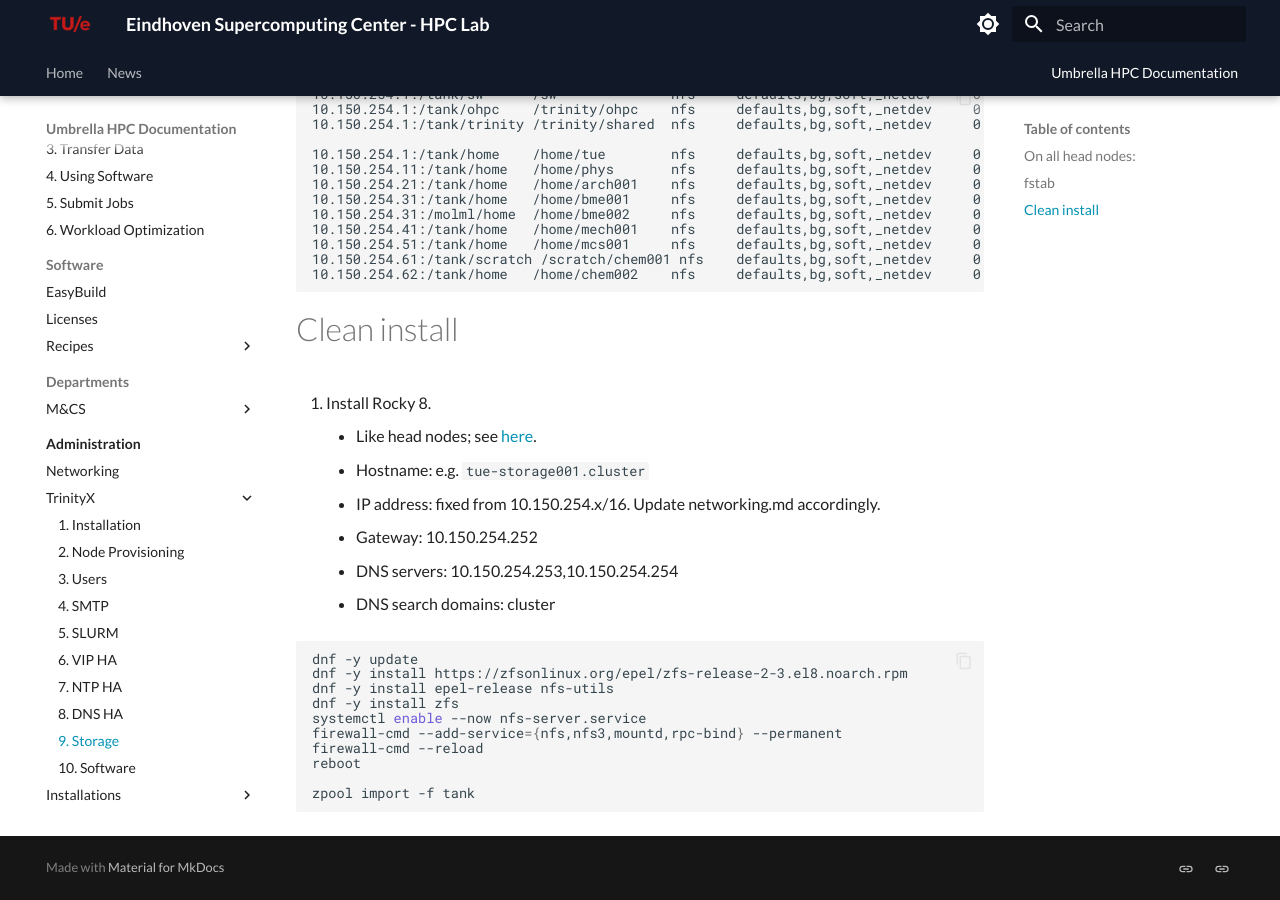
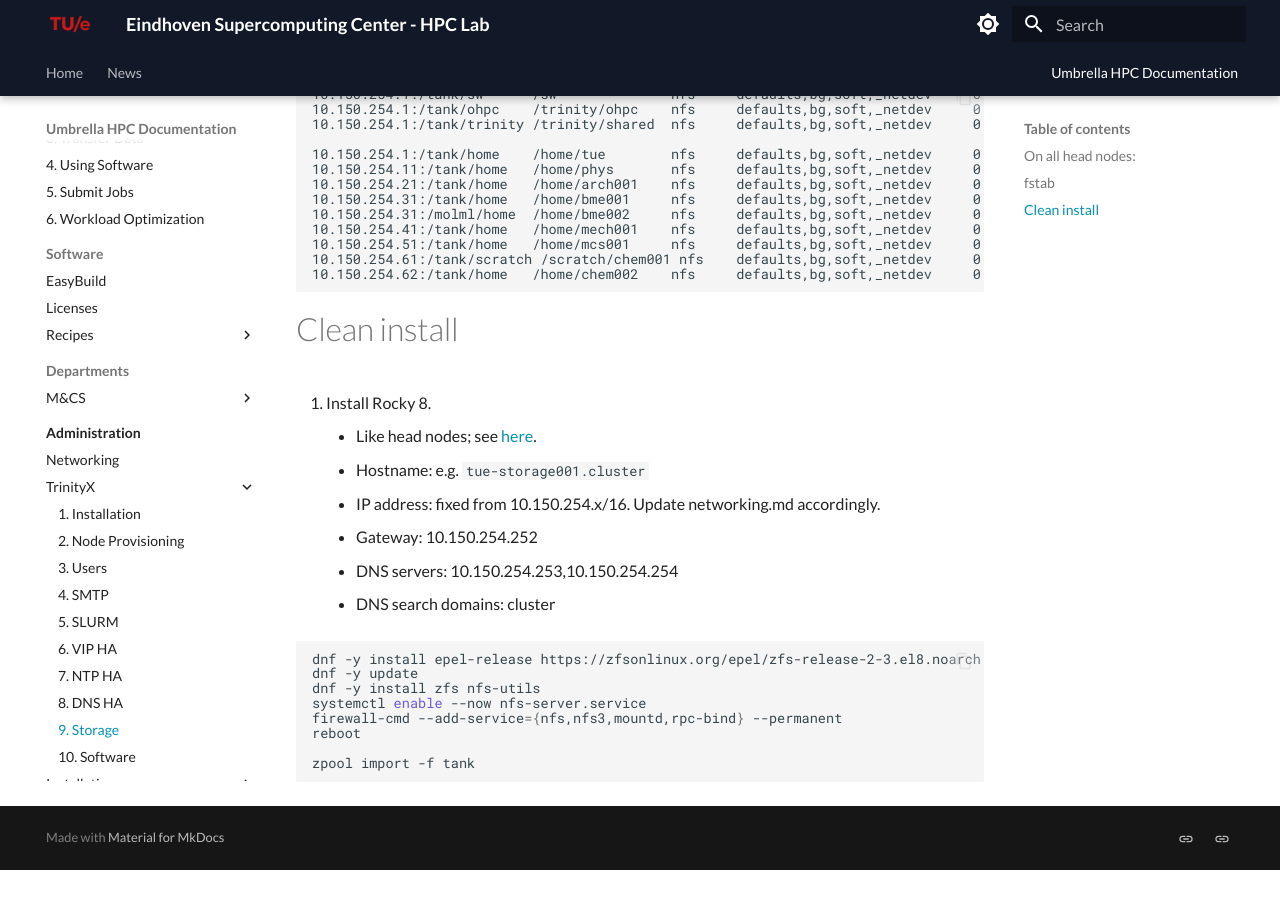
Before and after one commit to gferhpc/supercomputing.tue.nl, an MkDocs documentation site: the page built from pages/documentation/administration/trinityx/storage.md, in a window 1280 px wide and 900 px high, scrolled down 604 px. Built offline with MkDocs 1.6.1 and Material for MkDocs 9.7.7, drawn with Linux system fonts in a browser that asks for light colours; after the commit the page ends 1474 px from its top, so only the background shows below that.

Commit message:
Update storage.md

````diff
--- a/pages/documentation/administration/trinityx/storage.md
+++ b/pages/documentation/administration/trinityx/storage.md
@@ -50,13 +50,11 @@
     - DNS search domains: cluster
 
 ```shell
+dnf -y install epel-release https://zfsonlinux.org/epel/zfs-release-2-3.el8.noarch.rpm
 dnf -y update
-dnf -y install https://zfsonlinux.org/epel/zfs-release-2-3.el8.noarch.rpm
-dnf -y install epel-release nfs-utils
-dnf -y install zfs
+dnf -y install zfs nfs-utils
 systemctl enable --now nfs-server.service
 firewall-cmd --add-service={nfs,nfs3,mountd,rpc-bind} --permanent
-firewall-cmd --reload
 reboot
 
 zpool import -f tank
````
